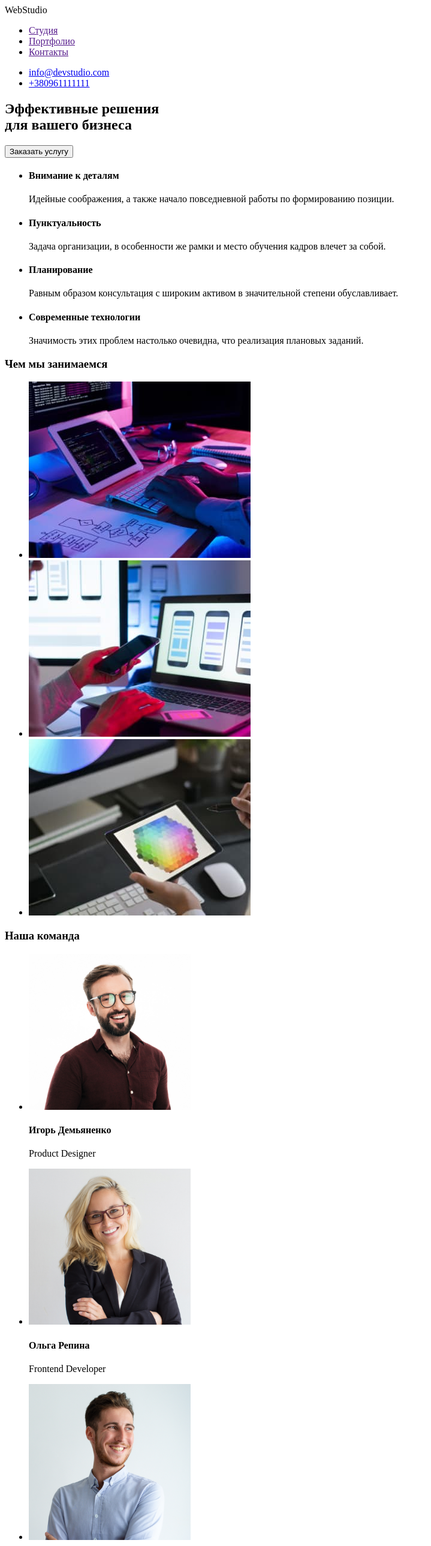
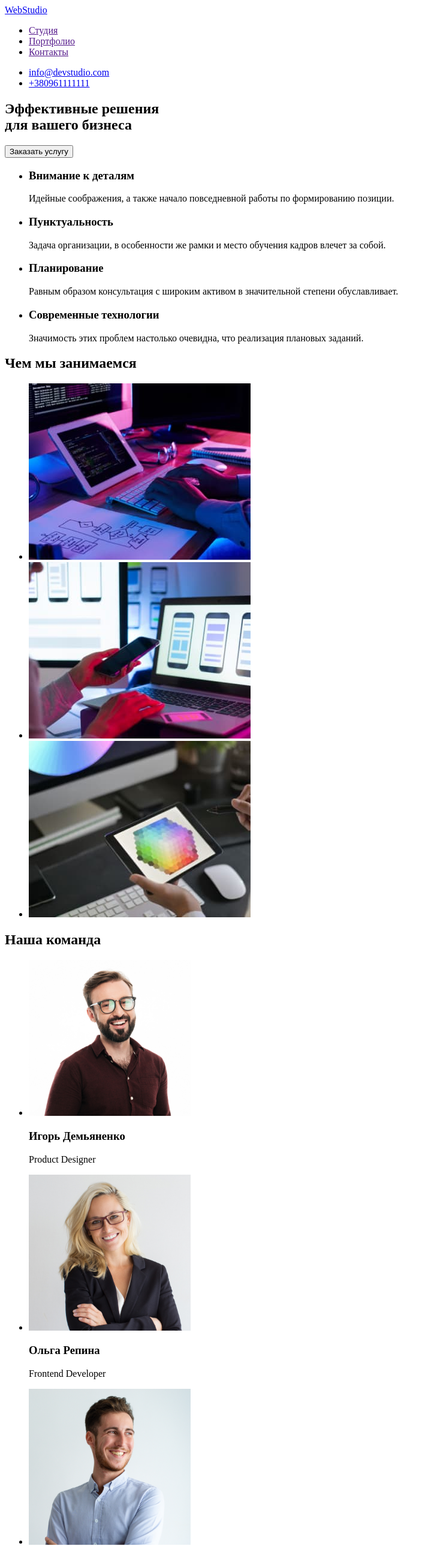
Before and after one commit to OlenaMykhalchevska/github-tutorial, a plain HTML site: page index.html in a window 1280 px wide. Shown: the top 2577 px of the page at 60% size, without its empty margins (0-719 px from the left). Drawn offline with Linux system fonts and the light colour scheme.

Commit message:
Внесение правок в код

```diff
--- a/index.html
+++ b/index.html
@@ -9,7 +9,7 @@
    <body>
     <header>
       <nav>
-        <a> WebStudio </a>
+        <a href="index.html" lang="en"> WebStudio </a>
         <ul>
             <li><a href=""> Студия </a> </li>
             <li><a href=""> Портфолио </a> </li>
@@ -32,26 +32,26 @@
      <section>
        <ul>
         <li>
-          <h4>Внимание к деталям</h4>
+          <h3>Внимание к деталям</h3>
           <p>Идейные соображения, а также начало повседневной работы по формированию позиции.</p>
         </li>
         <li>
-          <h4>Пунктуальность</h4>
+          <h3>Пунктуальность</h3>
           <p>Задача организации, в особенности же рамки и место обучения кадров влечет за собой.</p>
         </li>
         <li>
-          <h4>Планирование</h4>
+          <h3>Планирование</h3>
           <p>Равным образом консультация с широким активом в значительной степени обуславливает.</p>
         </li>
         <li>
-          <h4>Современные технологии</h4>
+          <h3>Современные технологии</h3>
           <p>Значимость этих проблем настолько очевидна, что реализация плановых заданий.</p>
         </li>
        </ul>
      </section>
 
      <section>
-        <h3>Чем мы занимаемся</h3>
+        <h2>Чем мы занимаемся</h2>
         <ul>
            <li>
              <img
@@ -75,7 +75,7 @@
      </section>
 
      <section>
-         <h3>Наша команда</h3>
+         <h2>Наша команда</h2>
          <ul>
             <li>
               <img
@@ -83,7 +83,7 @@
                alt="фото игоря" width="270"
                height="260"
               />
-              <h4>Игорь Демьяненко</h4>
+              <h3>Игорь Демьяненко</h3>
               <p>Product Designer</p>
             </li>
             <li>
@@ -91,7 +91,7 @@
               alt="фото ольги" width="270"
               height="260"
               />
-              <h4>Ольга Репина</h4>
+              <h3>Ольга Репина</h3>
               <p>Frontend Developer</p>
             </li>
             <li>
@@ -99,7 +99,7 @@
               alt="фото николая" width="270"
               height="260"
               />
-              <h4>Николай Тарасов</h4>
+              <h3>Николай Тарасов</h3>
               <p>Marketing</p>
             </li>
             <li>
@@ -107,14 +107,14 @@
               alt="фото михаила" width="270"
               height="260"
               />
-              <h4>Михаил Ермаков</h4>
+              <h3>Михаил Ермаков</h3>
               <p>UI Designer</p>
             </li>
          </ul>
      </section>
     </main>
     <footer>
-        <h2> WebStudio </h2>
+        <a href="index.html" lang="en"> WebStudio </a>
         <address>
          <ul>
             <li>
```
